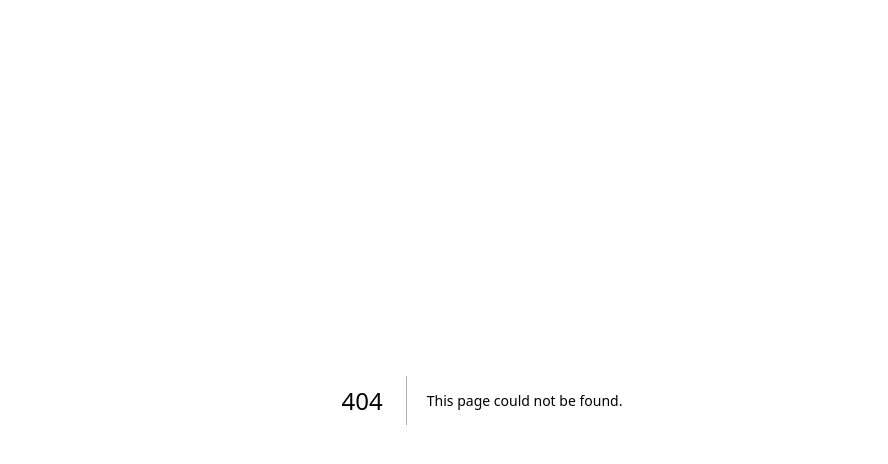
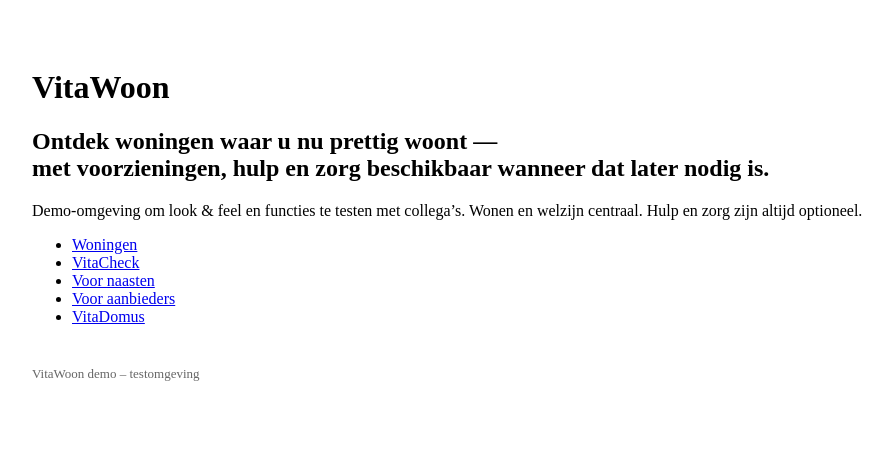
Before and after one commit to 4gcnny5cxp-dot/vitawoon-demo, a Next.js app: page / in a window 1280 px wide. Before the commit this address had no page. Shown: the top 464 px of the page, without its empty margins (158-1046 px from the left). Built offline with nearby package versions, Linux system fonts and the light colour scheme.

Commit message:
Create index.tsx

```diff
--- /dev/null
+++ b/pages/index.tsx
@@ -0,0 +1,29 @@
+export default function Home() {
+  return (
+    <main style={{ padding: "40px", maxWidth: "900px", margin: "0 auto" }}>
+      <h1>VitaWoon</h1>
+
+      <h2>
+        Ontdek woningen waar u nu prettig woont —<br />
+        met voorzieningen, hulp en zorg beschikbaar wanneer dat later nodig is.
+      </h2>
+
+      <p>
+        Demo-omgeving om look & feel en functies te testen met collega’s.
+        Wonen en welzijn centraal. Hulp en zorg zijn altijd optioneel.
+      </p>
+
+      <ul>
+        <li><a href="/woningen">Woningen</a></li>
+        <li><a href="/vitacheck">VitaCheck</a></li>
+        <li><a href="/voor-naasten">Voor naasten</a></li>
+        <li><a href="/voor-aanbieders">Voor aanbieders</a></li>
+        <li><a href="/vitadomus">VitaDomus</a></li>
+      </ul>
+
+      <p style={{ marginTop: "40px", fontSize: "13px", color: "#666" }}>
+        VitaWoon demo – testomgeving
+      </p>
+    </main>
+  );
+}
```
